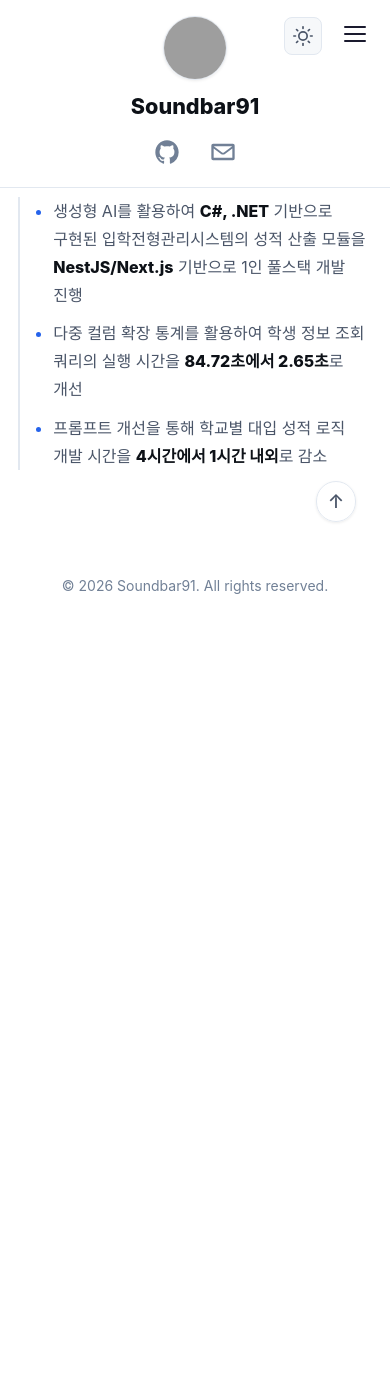
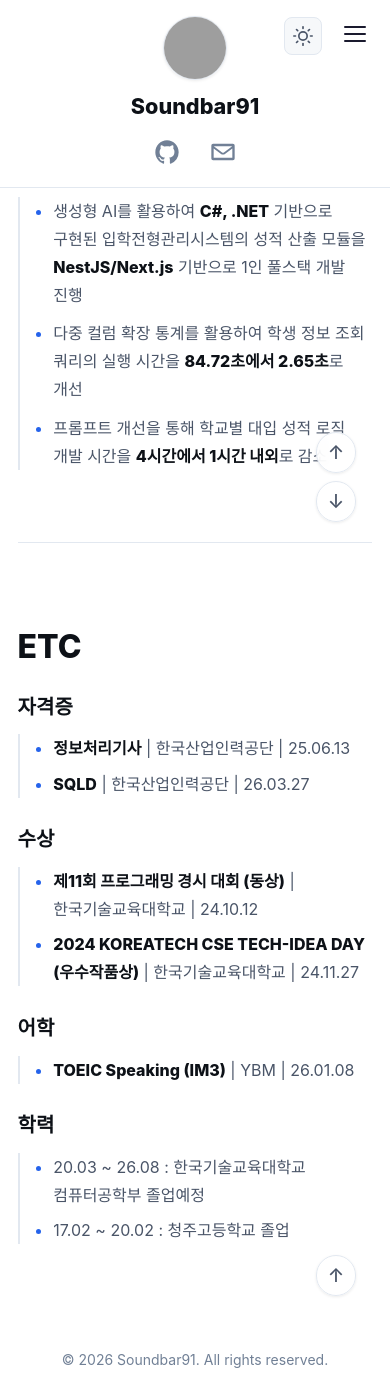
Before and after one commit to Soundbar91/Soundbar91.github.io, a Jekyll site: the page built from index.html, in a window 390 px wide and 1400 px high, scrolled down 2415 px. Built offline with Jekyll 4.4.1, drawn with Linux system fonts in a browser that asks for light colours; some web fonts are replaced; the list of posts is cut into pages by our own code; before the commit the page ends 3045 px from its top, so only the background shows below that; grey boxes are pictures that could not be loaded.

Commit message:
design: ETC 섹션 추가

```diff
--- a/assets/css/main.css
+++ b/assets/css/main.css
@@ -752,6 +752,56 @@ main.container {
   font-weight: 800;
 }
 
+.portfolio-additional-content {
+  max-width: 76rem;
+}
+
+.portfolio-additional-title {
+  max-width: none;
+  margin-top: 0;
+  margin-bottom: 1.8rem;
+  color: var(--heading);
+  font-size: clamp(2.1rem, 4vw, 3.6rem);
+  font-weight: 900;
+  line-height: 1.1;
+  letter-spacing: 0;
+}
+
+.portfolio-additional-groups {
+  display: grid;
+  gap: 1.8rem;
+}
+
+.portfolio-additional-group h3 {
+  margin: 0 0 0.85rem;
+  color: var(--heading);
+  font-size: clamp(1.25rem, 2vw, 1.55rem);
+}
+
+.portfolio-additional-body {
+  padding-left: 1rem;
+  border-left: 2px solid var(--border);
+}
+
+.portfolio-additional-body ul {
+  display: grid;
+  gap: 0.45rem;
+  padding-left: 1.1rem;
+  color: var(--text-secondary);
+  font-size: clamp(1rem, 1.35vw, 1.08rem);
+  line-height: 1.75;
+  word-break: keep-all;
+}
+
+.portfolio-additional-body li::marker {
+  color: var(--link);
+}
+
+.portfolio-additional-group strong {
+  color: var(--heading);
+  font-weight: 800;
+}
+
 .post-list {
   list-style: none;
   padding: 0;
--- a/index.html
+++ b/index.html
@@ -140,5 +140,59 @@ body_class: home-snap
     <a class="portfolio-scroll is-up" href="#focus" aria-label="이전 섹션으로 이동">
       <span class="portfolio-scroll-icon">↑</span>
     </a>
+    <a class="portfolio-scroll is-down" href="#additional" aria-label="다음 섹션으로 이동">
+      <span class="portfolio-scroll-icon">↓</span>
+    </a>
   </nav>
 </section>
+
+<section class="portfolio-section portfolio-additional" id="additional" aria-labelledby="additional-title">
+  <div class="portfolio-additional-content">
+    <h2 class="portfolio-additional-title" id="additional-title">ETC</h2>
+    <div class="portfolio-additional-groups">
+      <section class="portfolio-additional-group" aria-labelledby="certifications-title">
+        <h3 id="certifications-title">자격증</h3>
+        <div class="portfolio-additional-body">
+          <ul>
+            <li><strong>정보처리기사</strong> | 한국산업인력공단 | 25.06.13</li>
+            <li><strong>SQLD</strong> | 한국산업인력공단 | 26.03.27</li>
+          </ul>
+        </div>
+      </section>
+
+      <section class="portfolio-additional-group" aria-labelledby="awards-title">
+        <h3 id="awards-title">수상</h3>
+        <div class="portfolio-additional-body">
+          <ul>
+            <li><strong>제11회 프로그래밍 경시 대회 (동상)</strong> | 한국기술교육대학교 | 24.10.12</li>
+            <li><strong>2024 KOREATECH CSE TECH-IDEA DAY (우수작품상)</strong> | 한국기술교육대학교 | 24.11.27</li>
+          </ul>
+        </div>
+      </section>
+
+      <section class="portfolio-additional-group" aria-labelledby="language-title">
+        <h3 id="language-title">어학</h3>
+        <div class="portfolio-additional-body">
+          <ul>
+            <li><strong>TOEIC Speaking (IM3)</strong> | YBM | 26.01.08</li>
+          </ul>
+        </div>
+      </section>
+
+      <section class="portfolio-additional-group" aria-labelledby="education-title">
+        <h3 id="education-title">학력</h3>
+        <div class="portfolio-additional-body">
+          <ul>
+            <li>20.03 ~ 26.08 : 한국기술교육대학교 컴퓨터공학부 졸업예정</li>
+            <li>17.02 ~ 20.02 : 청주고등학교 졸업</li>
+          </ul>
+        </div>
+      </section>
+    </div>
+  </div>
+  <nav class="portfolio-section-nav" aria-label="섹션 이동">
+    <a class="portfolio-scroll is-up" href="#projects" aria-label="이전 섹션으로 이동">
+      <span class="portfolio-scroll-icon">↑</span>
+    </a>
+  </nav>
+</section>
```
